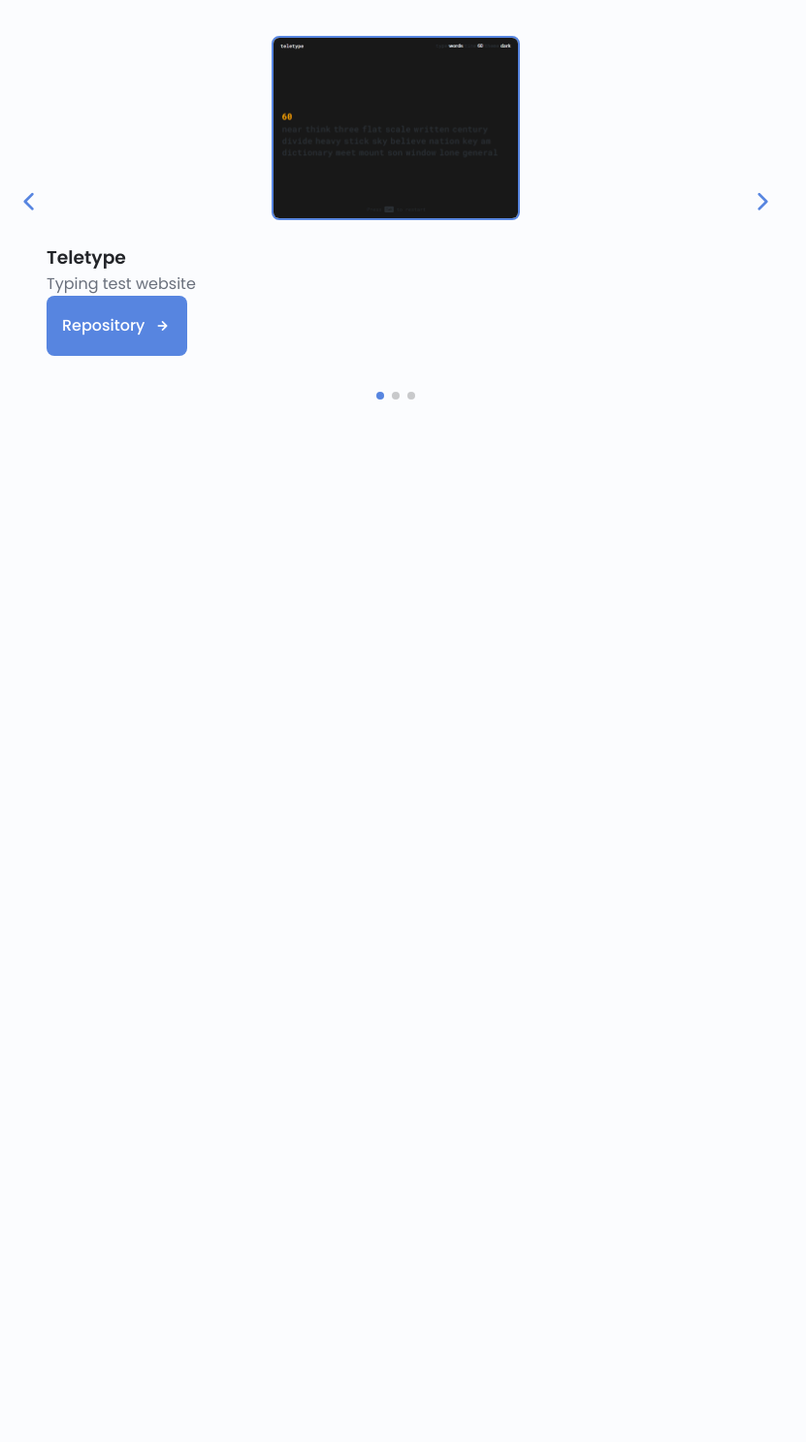
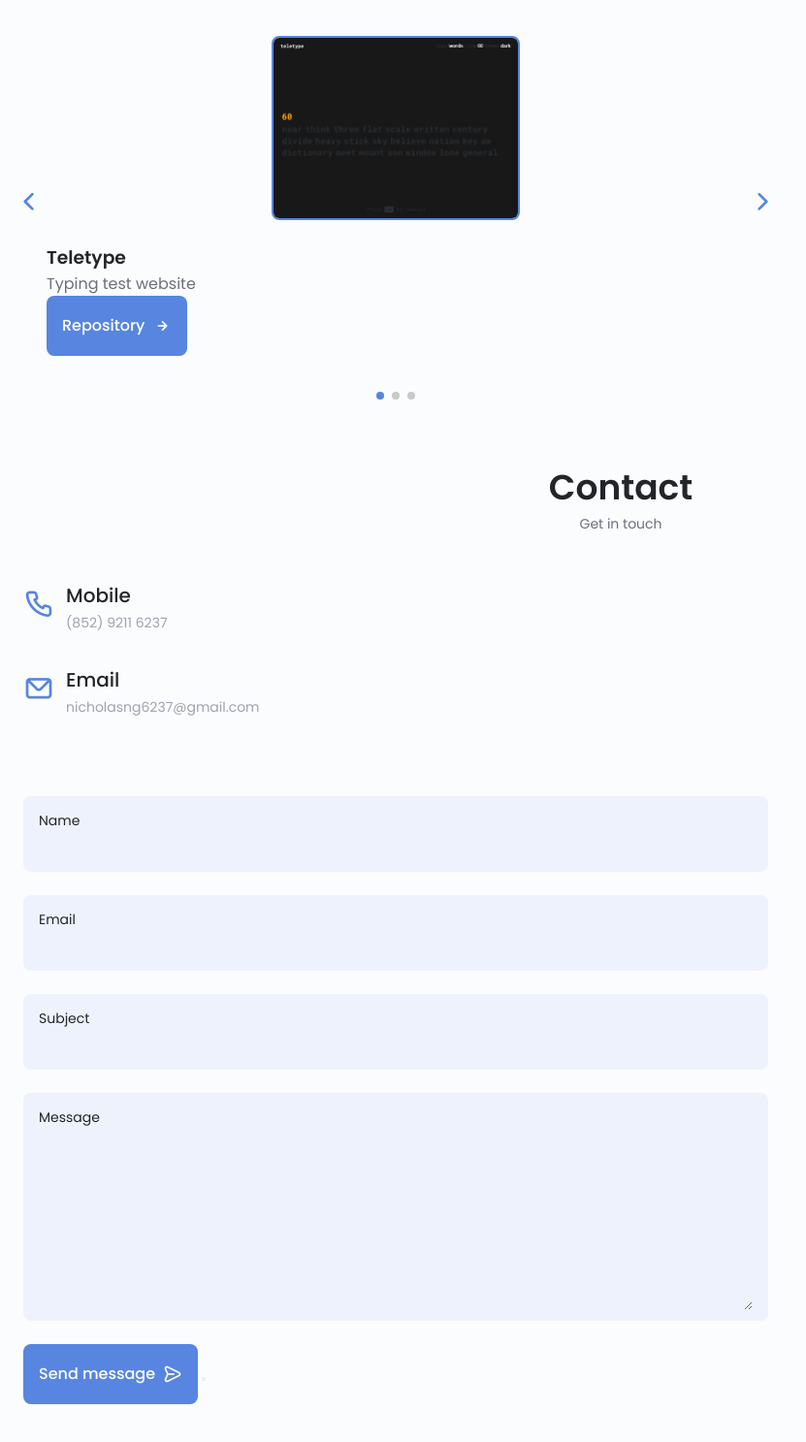
Before and after one commit to onenylxus/portfolio, a plain HTML site: page index.html in a window 1280 px wide. Shown: the part 2749-4236 px from the top of the page at 97% size, without its empty margins (0-831 px from the left). Before the commit the page ends 3240 px from the top, so only its background shows below. Drawn offline with nearby package versions, Linux system fonts and the light colour scheme; no server answers.

Commit message:
Contact section

```diff
--- a/index.html
+++ b/index.html
@@ -448,6 +448,62 @@
         <div class="swiper-pagination"></div>
       </div>
     </section>
+
+    <!-- Contact section -->
+    <section class="contact section" id="contact">
+      <h2 class="section-title">Contact</h2>
+      <span class="section-subtitle">Get in touch</span>
+
+      <div class="contact-container container grid">
+        <div>
+          <div class="contact-information">
+            <i class="uil uil-phone contact-icon"></i>
+            <div>
+              <h3 class="contact-title">Mobile</h3>
+              <span class="contact-subtitle">(852) 9211 6237</span>
+            </div>
+          </div>
+
+          <div class="contact-information">
+            <i class="uil uil-envelope contact-icon"></i>
+            <div>
+              <h3 class="contact-title">Email</h3>
+              <span class="contact-subtitle">nicholasng6237@gmail.com</span>
+            </div>
+          </div>
+        </div>
+
+        <form action="https://formsubmit.co/nicholasng6237@gmail.com" method="POST" class="contact-form grid">
+          <div class="contact-inputs grid">
+            <div class="contact-content">
+              <label for="" class="contact-label">Name</label>
+              <input type="text" name="name" class="contact-input" required>
+            </div>
+
+            <div class="contact-content">
+              <label for="" class="contact-label">Email</label>
+              <input type="email" name="email" class="contact-input" required>
+            </div>
+          </div>
+
+          <div class="contact-content">
+            <label for="" class="contact-label">Subject</label>
+            <input type="text" name="_subject" class="contact-input" required>
+          </div>
+          <div class="contact-content">
+            <label for="" class="contact-label">Message</label>
+            <textarea name="message" id="" cols="0" rows="7" class="contact-input"></textarea>
+          </div>
+
+          <div>
+            <a href="javascript:{}" onclick="document.querySelector('button').click();" type="submit" class="button button-flex">
+              Send message <i class="uil uil-message button-icon"></i>
+            </a>
+            <button type="submit"></button>
+          </div>
+        </form>
+      </div>
+    </section>
   </main>
 
   <!-- Footer -->
--- a/styles.css
+++ b/styles.css
@@ -462,12 +462,12 @@
 }
 
 .skills-bar {
-  background-color: var(--color-tint-lighten);
+  background: var(--color-tint-lighten);
 }
 
 .skills-percentage {
   display: block;
-  background-color: var(--color-tint);
+  background: var(--color-tint);
 }
 
 .skills-html,
@@ -557,7 +557,7 @@
 }
 
 .swiper-pagination-bullet-active {
-  background-color: var(--color-tint);
+  background: var(--color-tint);
 }
 
 .swiper-button-next,
@@ -565,3 +565,51 @@
 .swiper-pagination-bullet {
   outline: none;
 }
+
+/* Contact section */
+.contact-container {
+  row-gap: 3rem;
+}
+
+.contact-information {
+  display: flex;
+  margin-bottom: 2rem;
+}
+
+.contact-icon {
+  margin-right: 0.75rem;
+  font-size: 2rem;
+  color: var(--color-tint);
+}
+
+.contact-title {
+  font-weight: var(--font-weight-medium);
+  font-size: var(--font-size-h3);
+}
+
+.contact-subtitle {
+  font-size: var(--font-size-small);
+  color: var(--color-text-lighten);
+}
+
+.contact-content {
+  padding: 0.75rem 1rem 0.25rem;
+  border-radius: 0.5rem;
+  background: var(--color-input);
+}
+
+.contact-input {
+  width: 100%;
+  border: none;
+  padding: 0.25rem 0.5rem 0.5rem 0;
+  outline: none;
+  font-family: var(--font-family);
+  font-size: var(--font-size-medium);
+  background: var(--color-input);
+  color: var(--color-text);
+}
+
+.contact-label {
+  font-size: var(--font-size-small);
+  color: var(--color-title);
+}
```
